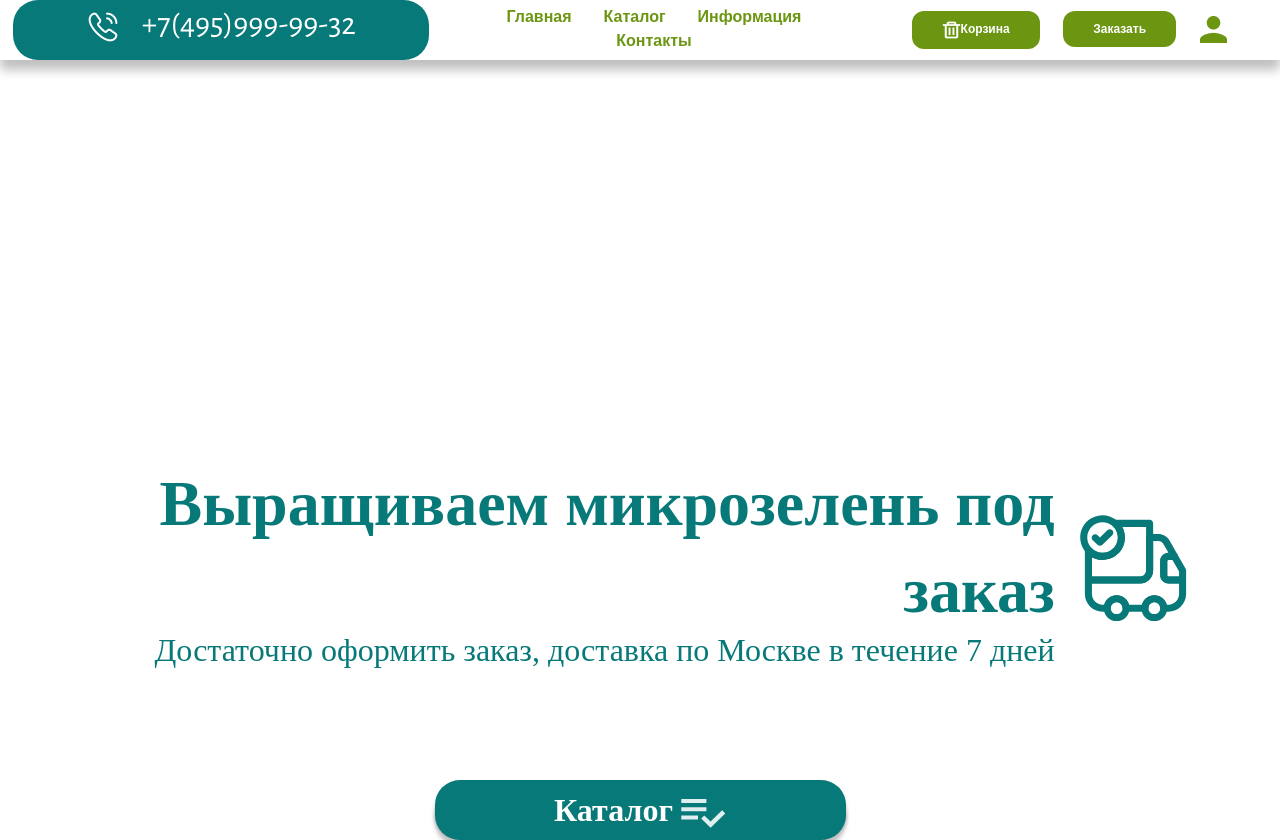
After one commit to fes323/online_shop-in-progress-, a Django app: template greenGrass_shop/shop/templates/shop/index.html in a window 1280 px wide. The commit adds this page. Run offline with Django 4.2, Linux system fonts and the light colour scheme; the template is opened without the code that fills it: values that come from a table or form of the project are taken from there, others are empty; data comes from the database, SQL or seed files in the repository.

Commit message:
add frontend

```diff
--- /dev/null
+++ b/greenGrass_shop/shop/static/css/base.css
@@ -0,0 +1,144 @@
+@import url("https://fonts.googleapis.com/css2?family=Alegreya+Sans:ital,wght@0,100;0,300;0,400;0,500;0,700;0,800;0,900;1,100;1,300;1,400;1,500;1,700;1,800;1,900&display=swap");
+
+* {
+  font-family: "Alegreya Sans", sans-serif;
+}
+
+.head {
+  margin: 0;
+  max-height: 60px;
+  box-shadow: 0px 10px 10px rgba(0, 0, 0, 0.25);
+}
+
+.head_placeholder_phone {
+  width: 416px;
+  max-height: 60px;
+  background-color: rgba(8, 121, 121, 1);
+  border-radius: 25px;
+  font-family: "Alegreya";
+  font-style: normal;
+  font-weight: 400;
+  font-size: 32px;
+  line-height: 44px;
+  border-style: none;
+}
+
+.head_phone_icon {
+  width: 32px;
+  height: 32px;
+}
+
+.phone {
+  padding-left: 15px;
+  color: white;
+  font-size: 32px;
+  font-family: "Alegreya Sans", sans-serif;
+  font-weight: regular;
+}
+
+.head_button {
+  background-color: rgba(108, 150, 18, 1);
+  color: white;
+  padding: 10px 30px;
+  border-radius: 12px;
+  border-style: none;
+  margin-left: 21px;
+  font-family: "Alegreya";
+  font-style: normal;
+  font-weight: 700;
+  font-size: 12px;
+  line-height: 16px;
+}
+
+.head_button_profile {
+  margin-left: 21px;
+}
+
+.head_ul_menu {
+  margin-top: 13px;
+  padding: 4px;
+}
+
+.head_li_menu {
+  display: inline;
+  text-align: center;
+  padding-left: 28px;
+  font-family: "Alegreya";
+  font-style: normal;
+  font-weight: 700;
+  font-size: 16px;
+  line-height: 22px;
+}
+
+.head_li_menu_link,
+.head_li_menu_link:active {
+  text-decoration: none;
+  color: rgba(108, 150, 18, 1) !important;
+}
+
+.head_li_menu_link:hover {
+  text-decoration: underline;
+}
+
+/* body */
+
+.body_home {
+  margin-top: 400px;
+}
+
+.home_main_div {
+  color: rgba(8, 121, 121, 1);
+  text-align: right;
+}
+
+.home_main_div h1 {
+  font-family: "Alegreya";
+  font-style: normal;
+  font-weight: 700;
+  font-size: 64px;
+  line-height: 87px;
+  margin-bottom: -30px;
+}
+
+.home_main_div h2 {
+  font-family: "Alegreya";
+  font-style: normal;
+  font-weight: 500;
+  font-size: 32px;
+  line-height: 44px;
+}
+
+.home_truc_icon {
+  float: left;
+}
+
+.home_btn {
+  text-align: center;
+}
+
+.home_main_button {
+  margin-top: 100px;
+
+  color: white;
+
+  width: 411px;
+  height: 60px;
+
+  background: #087979;
+  box-shadow: 0px 6px 4px rgba(0, 0, 0, 0.25);
+  backdrop-filter: blur(25px);
+  border-style: none;
+
+  border-radius: 25px;
+
+  font-family: "Alegreya";
+  font-style: normal;
+  font-weight: 900;
+  font-size: 32px;
+  line-height: 44px;
+}
+
+.home_main_button img {
+  width: 45px;
+  height: 29px;
+}
--- a/greenGrass_shop/shop/templates/shop/base.html
+++ b/greenGrass_shop/shop/templates/shop/base.html
@@ -5,14 +5,69 @@
     <meta charset="utf-8"/>
     <title>{% block title %}My shop{% endblock %}</title>
     <link href="{% static "css/base.css" %}" rel="stylesheet">
+
+    <meta charset="utf-8" />
+    <meta name="viewport" content="width=device-width, initial-scale=1" />
+    <title>GGshop | GreenGrass.ru</title>
+    <link
+      href="https://cdn.jsdelivr.net/npm/bootstrap@5.3.0-alpha1/dist/css/bootstrap.min.css"
+      rel="stylesheet"
+      integrity="sha384-GLhlTQ8iRABdZLl6O3oVMWSktQOp6b7In1Zl3/Jr59b6EGGoI1aFkw7cmDA6j6gD"
+      crossorigin="anonymous"
+    />
+    <link rel="preconnect" href="https://fonts.googleapis.com" />
+    <link rel="preconnect" href="https://fonts.gstatic.com" crossorigin />
+    <link
+      href="https://fonts.googleapis.com/css2?family=Alegreya+Sans:ital,wght@0,100;0,300;0,400;0,500;0,700;0,800;0,900;1,100;1,300;1,400;1,500;1,700;1,800;1,900&display=swap"
+      rel="stylesheet"
+    />
 </head>
 <body>
-<div id="header">
-    <a href="/" class="logo">My shop</a>
-</div>
-<div id="subheader">
-    <div class="cart">
-        Your cart is empty.
+<div class="container-fluid">
+      <div class="row justify-content-center">
+        <div class="head d-inline-flex text-center align-items-center">
+          <div class="col-4">
+            <button class="head_placeholder_phone">
+              <img
+                class="head_phone_icon"
+                src="{% static "/img/phone_icon.png" %}"
+                alt="phone"
+              />
+              <p class="phone d-inline-block">+7(495)999-99-32</p>
+            </button>
+          </div>
+          <div class="col-4">
+            <div class="head_menu">
+              <ul class="head_ul_menu justify-content-center">
+                <li class="head_li_menu">
+                  <a class="head_li_menu_link" href="{% url 'shop:main_page' %}">Главная</a>
+                </li>
+                <li class="head_li_menu">
+                  <a class="head_li_menu_link" href="{% url 'shop:main_catalog' %}">Каталог</a>
+                </li>
+                <li class="head_li_menu">
+                  <a class="head_li_menu_link" href="#">Информация</a>
+                </li>
+                <li class="head_li_menu">
+                  <a class="head_li_menu_link" href="#">Контакты</a>
+                </li>
+              </ul>
+            </div>
+          </div>
+          <div class="col-4">
+            <div class="head_buttons">
+              <button class="head_button">
+                <a><img src="{% static "/img/trash_icon.png" alt="trash_icon" %}"/></a
+                ><a>Корзина</a>
+              </button>
+              <button class="head_button"><a>Заказать</a></button>
+              <a class="head_button_profile" href="#"
+                ><img src="{% static "/img/profile_icon.png" alt="profile_icon"%}"
+              /></a>
+            </div>
+          </div>
+        </div>
+      </div>
     </div>
 </div>
 <div id="content">
--- /dev/null
+++ b/greenGrass_shop/shop/templates/shop/index.html
@@ -0,0 +1,46 @@
+{% extends "shop/base.html" %}
+{% load static %}
+{% block title %}
+    {% if category %}{{ category.name }}{% else %}Products{% endif %}
+{% endblock %}
+{% block content %}
+<!DOCTYPE html>
+<html lang="en">
+<head>
+    <meta charset="UTF-8">
+    <title>Title</title>
+</head>
+<body>
+<div id="subheader">
+    <div class="container-xxl body_home">
+      <div class="row justify-content-center align-items-center">
+        <div class="col-10">
+          <div class="home_main_div">
+            <div class="home_title">
+              <h1>Выращиваем микрозелень под заказ</h1>
+              <img src="" alt="" />
+            </div>
+            <div class="home_subtitle">
+              <h2>
+                Достаточно оформить заказ, доставка по Москве в течение 7 дней
+              </h2>
+            </div>
+          </div>
+        </div>
+        <div class="col-2">
+          <div class="home_truc_icon">
+            <img src="{% static "/img/truck-tick.svg" alt="truck_icon" %}"/>
+          </div>
+        </div>
+        <div class="home_btn">
+          <a class="home_main_button" href="{% url 'shop:main_catalog' %}">
+            <button class="home_main_button">
+            Каталог <img src="{% static "/img/catalog.svg" alt="calatog" %}"/>
+            </button>
+          </a>
+        </div>
+      </div>
+    </div>
+</body>
+</html>
+{% endblock %}
--- a/greenGrass_shop/shop/urls.py
+++ b/greenGrass_shop/shop/urls.py
@@ -2,7 +2,8 @@ from django.urls import path
 from . import views
 
 urlpatterns = [
-    path('', views.product_list, name='product_list'),
-    path('category/<category_slug>/',  views.product_list, name='product_list_by_category'),
-    path('id=<id>/<slug>', views.product_detail, name='product_detail'),
+    path('', views.main_page, name='main_page'),
+    path('category/<category_slug>/',  views.main_catalog, name='product_list_by_category'),
+    path('id=<id>/<slug>', views.main_catalog, name='product_detail'),
+    path('catalog/', views.main_catalog, name='main_catalog')
 ]
```
Also changed, not shown: greenGrass_shop/shop/static/css/style.css (added, +144 -0 lines), greenGrass_shop/shop/templates/shop/catalog.html (added, +41 -0 lines), greenGrass_shop/shop/views.py (+17 -11 lines), greenGrass_shop/shop/static/img/catalog.svg (added), greenGrass_shop/shop/static/img/home_icon.png (added), greenGrass_shop/shop/static/img/phone_icon.png (added), greenGrass_shop/shop/static/img/profile_icon.png (added), greenGrass_shop/shop/static/img/title_img.png (added), greenGrass_shop/shop/static/img/trash_icon.png (added), greenGrass_shop/shop/static/img/truck-tick.svg (added).
